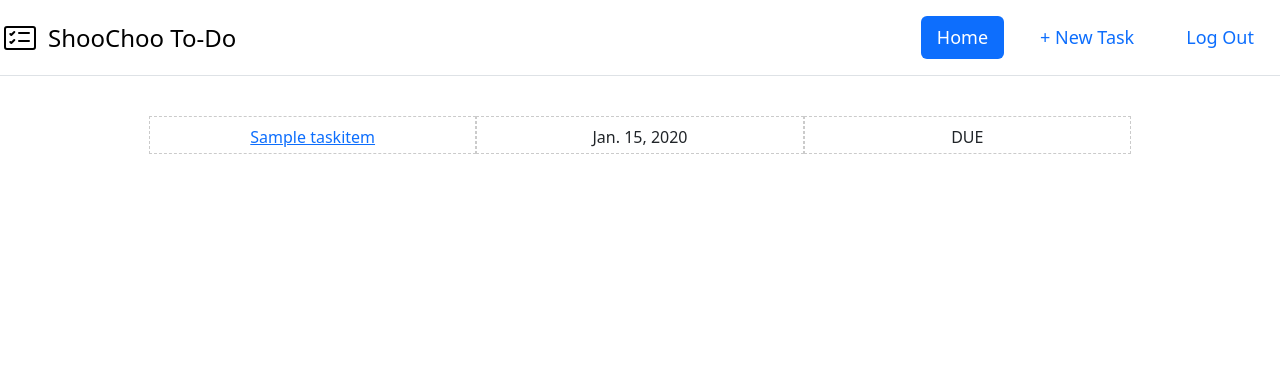
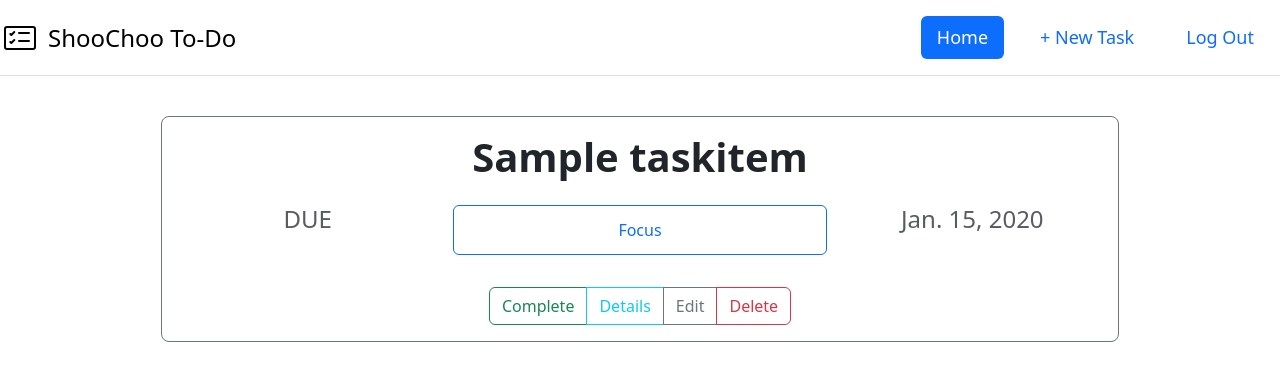
Before and after one commit to SlyPuffin/shoochoo, a Django app: page / in a window 1280 px wide. Shown: the top 381 px of the page. Run offline with Django 4.2, Linux system fonts and the light colour scheme; a user stored in the database is signed in; tables that the repository leaves empty hold one stand-in row (values such as "Sample post").

Commit message:
Added the Focus Screen and Updated the UI more.

```diff
--- a/tasks/urls.py
+++ b/tasks/urls.py
@@ -1,9 +1,10 @@
 from django.urls import path
-from .views import TaskListView, TaskDetailView, TaskCreateView, TaskUpdateView, TaskDeleteView
+from .views import TaskListView, TaskDetailView, TaskCreateView, TaskUpdateView, TaskDeleteView, TaskFocusView
 
 urlpatterns = [
     path("task/new/", TaskCreateView.as_view(), name="task_new"),
     path("task/<int:pk>/", TaskDetailView.as_view(), name="task_detail"),
+    path("task/<int:pk>/focus", TaskFocusView.as_view(), name="task_focus"),
     path("task/<int:pk>/edit", TaskUpdateView.as_view(), name="task_edit"),
     path("task/<int:pk>/delete", TaskDeleteView.as_view(), name="task_delete"),
     path("", TaskListView.as_view(), name="home"),
--- a/tasks/views.py
+++ b/tasks/views.py
@@ -18,6 +18,14 @@ class TaskListView(LoginRequiredMixin, ListView):
 class TaskDetailView(LoginRequiredMixin, DetailView):
     model = TaskItem
     template_name = "task_detail.html"
+
+    def test_func(self):
+        obj = self.get_object()
+        return obj.author == self.request.user
+
+class TaskFocusView(LoginRequiredMixin, DetailView):
+    model = TaskItem
+    template_name = "task_focus.html"
 
     def test_func(self):
         obj = self.get_object()
--- a/templates/base.html
+++ b/templates/base.html
@@ -11,6 +11,27 @@
       crossorigin="anonymous"
     />
     <style>
+      /* Custom default button */
+      .btn-light,
+      .btn-light:hover,
+      .btn-light:focus {
+        color: #333;
+        text-shadow: none; /* Prevent inheritance from `body` */
+      }
+
+      /* Cover (Focus) Screen */
+      .focus-screen {
+        text-shadow: 0 0.05rem 0.1rem rgba(0, 0, 0, 0.3);
+      }
+      .focus-button {
+        padding: 1rem;
+        padding-left: 3.25rem;
+        padding-right: 3.25rem;
+        padding-top: 0.75rem;
+        padding-bottom: 0.75rem;
+        margin-bottom: 1rem;
+      }
+
       .nav {
         text-align: left;
         margin: 0;
@@ -24,6 +45,12 @@
       }
       .task-list {
         max-width: 990px;
+        padding: 1rem;
+      }
+      .task-row {
+        margin-bottom: 1rem;
+      }
+      .task-row-element {
         padding: 1rem;
       }
 
--- a/templates/home.html
+++ b/templates/home.html
@@ -1,35 +1,51 @@
 {% extends "base.html" %} {% block content %}
 <main class="task-list w-100 m-auto">
   {% for task in object_list %}
-  <div class="row mb-3 text-center">
-    <div class="col-md-4 themed-grid-col">
-      <a href="{{ task.get_absolute_url }}">{{ task.title }}</a>
+  <div class="container text-center border border-secondary task-row rounded-3">
+    <div class="row task-row-element">
+      <h1 class="col"><strong>{{ task.title }}</strong></h1>
     </div>
-    <div class="col-md-4 themed-grid-col">{{ task.due_date }}</div>
-    <div class="col-md-4 themed-grid-col">{{ task.status }}</div>
+    <div class="row">
+      <h4 class="col text-body-secondary">{{ task.status }}</h4>
+      <a
+        href="{% url 'task_focus' task.pk}"
+        role="button"
+        class="col focus-button btn btn-outline-primary"
+        >Focus</a
+      >
+      <h4 class="col text-body-secondary">{{ task.due_date }}</h4>
+    </div>
+    <div
+      class="btn-group task-row-element"
+      role="group"
+      aria-label="Task Buttons"
+    >
+      <a
+        href="{% url 'task_edit' task.pk}"
+        role="button"
+        class="btn btn-outline-success"
+        >Complete</a
+      >
+      <a
+        href="{{ task.get_absolute_url }}"
+        role="button"
+        class="btn btn-outline-info"
+        >Details</a
+      >
+      <a
+        href="{% url 'task_edit' task.pk %}"
+        role="button"
+        class="btn btn-outline-secondary"
+        >Edit</a
+      >
+      <a
+        href="{% url 'task_delete' task.pk %}"
+        role="button"
+        class="btn btn-outline-danger"
+        >Delete</a
+      >
+    </div>
   </div>
   {% endfor %}
-  <!--<table>
-    <thead>
-      <th>Tasks</th>
-      <th>Due Date</th>
-      <th>Status</th>
-    </thead>
-    <tbody>
-      {% for task in object_list %}
-      <tr>
-        <td>
-          <h3><a href="{{ task.get_absolute_url }}">{{ task.title }}</a></h3>
-        </td>
-        <td>
-          <h4>{{ task.due_date }}</h4>
-        </td>
-        <td>
-          <h4>{{ task.status }}</h4>
-        </td>
-      </tr>
-      {% endfor %}
-    </tbody>
-  </table>-->
 </main>
 {% endblock content %}
--- a/templates/task_delete.html
+++ b/templates/task_delete.html
@@ -1,6 +1,6 @@
 {% extends "base.html" %} {% block content %}
-<p><a href="{% url 'task_detail' object.pk %}">← Back to Task Detail</a></p>
 <main class="form-task w-100 m-auto">
+  <p><a href="{% url 'task_detail' object.pk %}">← Back to Task Detail</a></p>
   <h1>Delete Task</h1>
   <form action="" method="post">
     {% csrf_token %}
--- a/templates/task_edit.html
+++ b/templates/task_edit.html
@@ -1,6 +1,6 @@
 {% extends "base.html" %} {% block content %}
-<p><a href="{% url 'task_detail' object.pk %}">← Back to Task Detail</a></p>
 <main class="form-task w-100 m-auto">
+  <p><a href="{% url 'task_detail' object.pk %}">← Back to Task Detail</a></p>
   <h1>Edit Task</h1>
   <form action="" method="post">
     {% csrf_token %} {% for field in form %} {% if field.errors %}
--- a/templates/task_new.html
+++ b/templates/task_new.html
@@ -1,6 +1,6 @@
 {% extends "base.html" %} {% block content %}
-<p><a href="{% url 'home' %}">← Back to Task List</a></p>
 <main class="form-task w-100 m-auto">
+  <p><a href="{% url 'home' %}">← Back to Task List</a></p>
   <h1>New Task</h1>
   <form action="" method="post">
     {% csrf_token %} {% for field in form %} {% if field.errors %}
```
Also changed, not shown: templates/task_detail.html (+37 -7 lines), templates/task_focus.html (added, +66 -0 lines).
